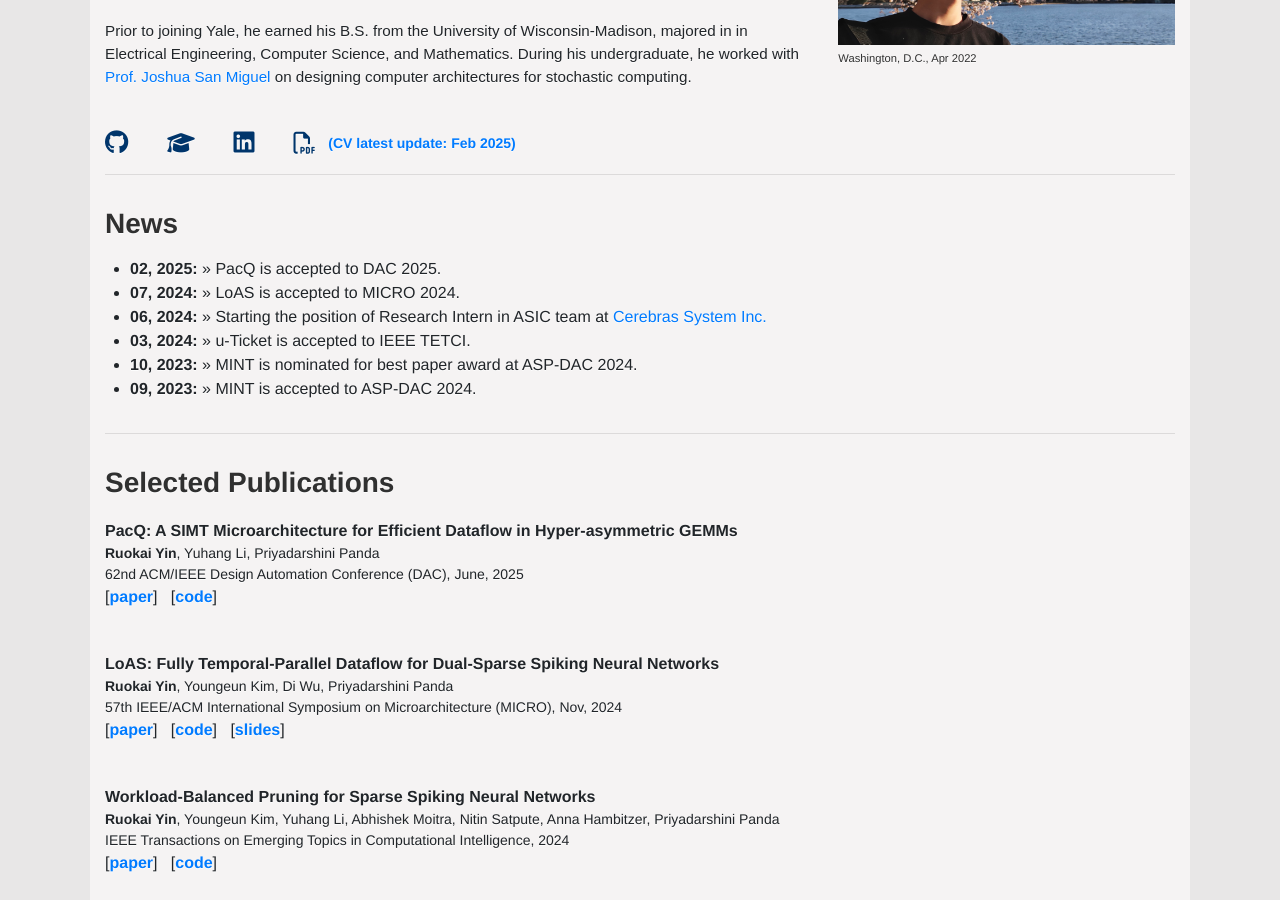
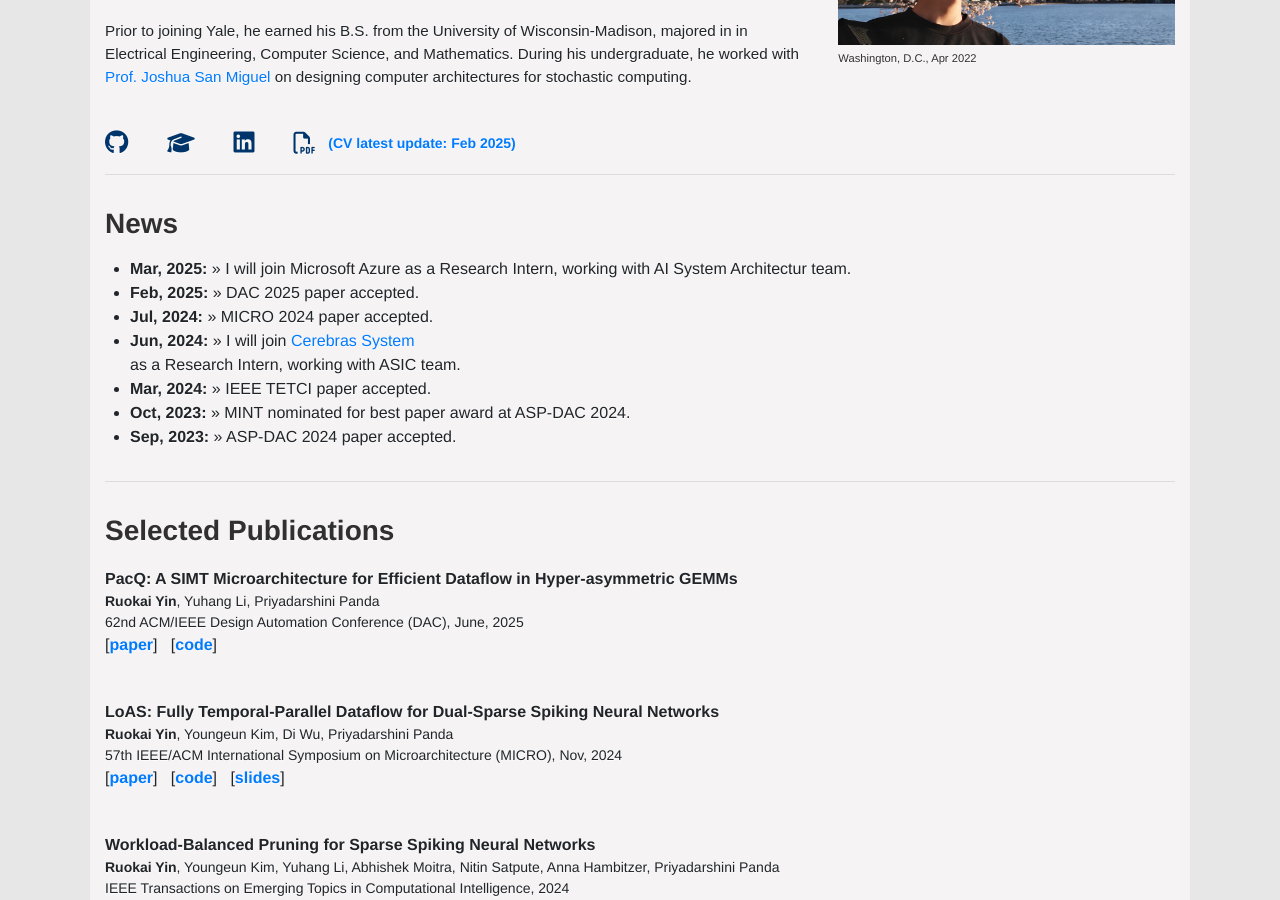
Before and after one commit to RuokaiYin/RuokaiYin.github.io, a Jekyll site: the page built from index.html, in a window 1280 px wide and 900 px high, scrolled down 405 px. Built offline with Jekyll 4.4.1, drawn with Linux system fonts in a browser that asks for light colours.

Commit message:
Update news.html

```diff
--- a/_includes/news.html
+++ b/_includes/news.html
@@ -6,12 +6,13 @@
 
 <div class="row">
     <ul>
-        <li><strong>02, 2025:</strong> » PacQ is accepted to DAC 2025.</a></li>
-        <li><strong>07, 2024:</strong> » LoAS is accepted to MICRO 2024.</a></li>
-        <li><strong>06, 2024:</strong> » Starting the position of Research Intern in ASIC team at <a href="https://www.cerebras.net/company/">Cerebras System Inc.</a></li>
-        <li><strong>03, 2024:</strong> » u-Ticket is accepted to IEEE TETCI.</a></li>
-        <li><strong>10, 2023:</strong> » MINT is nominated for best paper award at ASP-DAC 2024.</a></li>
-        <li><strong>09, 2023:</strong> » MINT is accepted to ASP-DAC 2024.</a></li>
+        <li><strong>Mar, 2025:</strong> » I will join Microsoft Azure as a Research Intern, working with AI System Architectur team.</a></li>
+        <li><strong>Feb, 2025:</strong> » DAC 2025 paper accepted.</a></li>
+        <li><strong>Jul, 2024:</strong> » MICRO 2024 paper accepted.</a></li>
+        <li><strong>Jun, 2024:</strong> » I will join <a href="https://www.cerebras.net/company/">Cerebras System</a></li> as a Research Intern, working with ASIC team.
+        <li><strong>Mar, 2024:</strong> » IEEE TETCI paper accepted.</a></li>
+        <li><strong>Oct, 2023:</strong> » MINT nominated for best paper award at ASP-DAC 2024.</a></li>
+        <li><strong>Sep, 2023:</strong> » ASP-DAC 2024 paper accepted.</a></li>
         <!-- Add more news items here -->
     </ul>
 </div>
```
